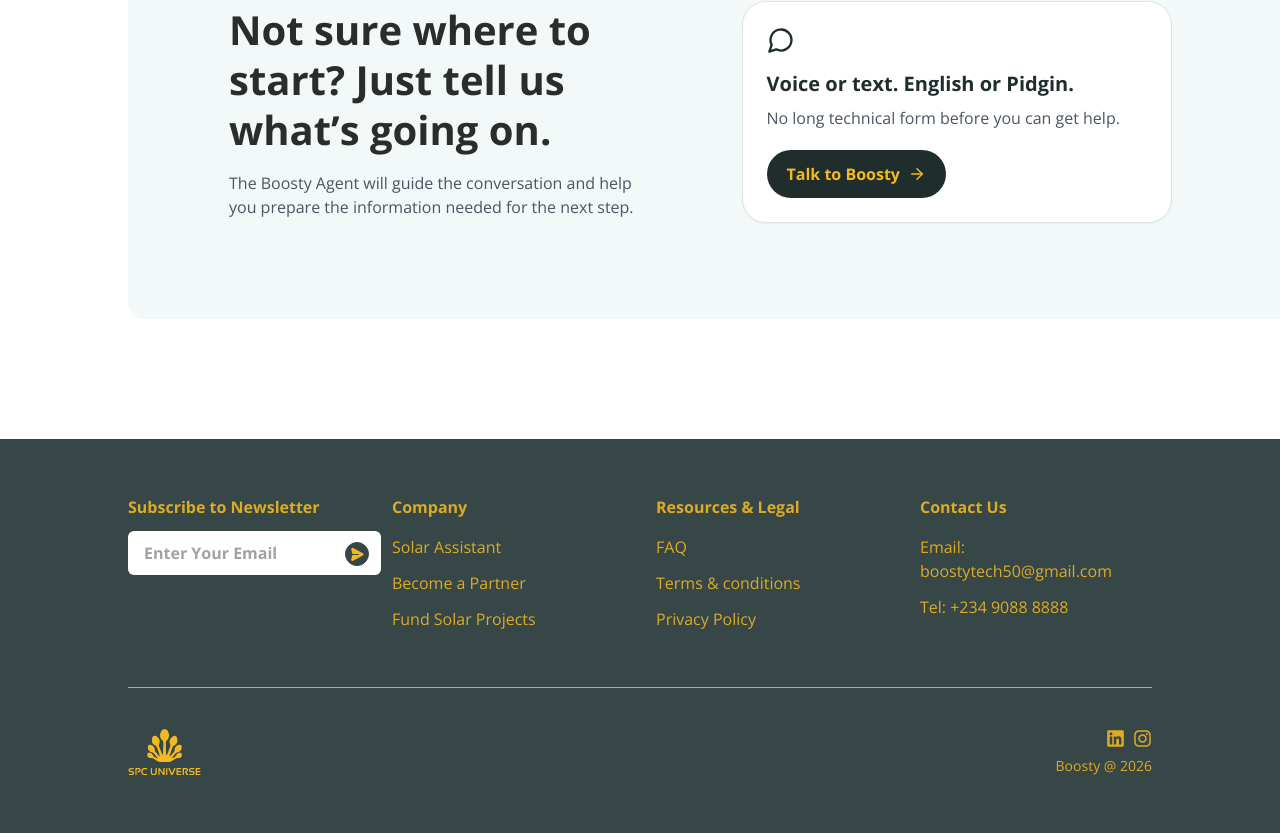
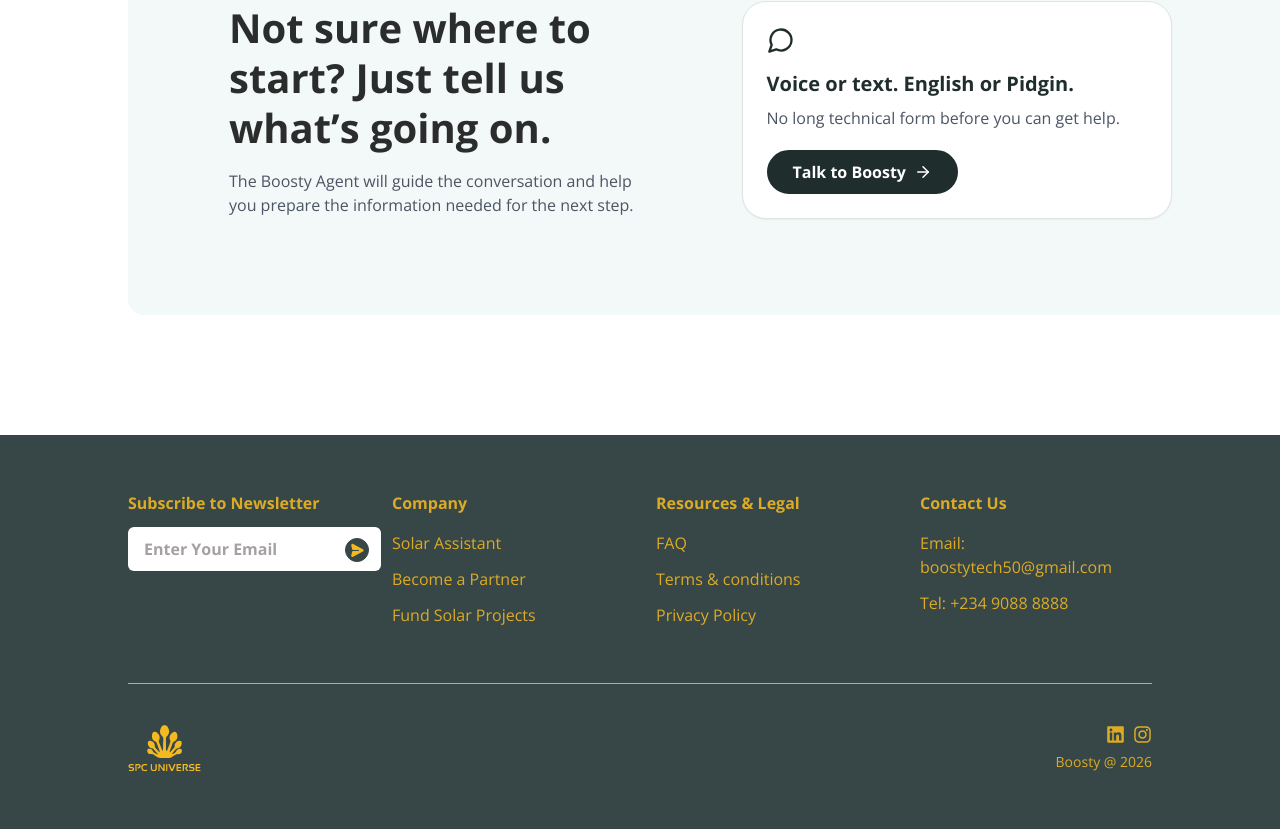
Before and after one commit to AimuaO/Boosty, a React (Vite) app: page / in a window 1280 px wide. Shown: the part 2539-3372 px from the top of the page. Built offline with nearby package versions, Linux system fonts and the light colour scheme.

Commit message:
ui: use shared Boosty button in AI section

```diff
--- a/src/components/TalkAi.jsx
+++ b/src/components/TalkAi.jsx
@@ -1,6 +1,7 @@
 import React from "react";
 import { ArrowRight, MessageCircle } from "lucide-react";
 import { Link } from "react-router-dom";
+import BoostyButton from "./ui/BoostyButton";
 
 const TalkAi = () => {
   return (
@@ -18,13 +19,10 @@ const TalkAi = () => {
           <MessageCircle size={28} className="text-[#202D2D] mb-4" />
           <p className="font-bold text-xl text-[#202D2D]">Voice or text. English or Pidgin.</p>
           <p className="text-gray-600 mt-2 mb-5">No long technical form before you can get help.</p>
-          <Link
-            to="/start"
-            className="inline-flex items-center gap-2 bg-[#202D2D] text-[#F3B921] font-bold rounded-full px-5 py-3"
-          >
+          <BoostyButton as={Link} to="/start">
             Talk to Boosty
             <ArrowRight size={18} />
-          </Link>
+          </BoostyButton>
         </div>
       </div>
     </section>
```
